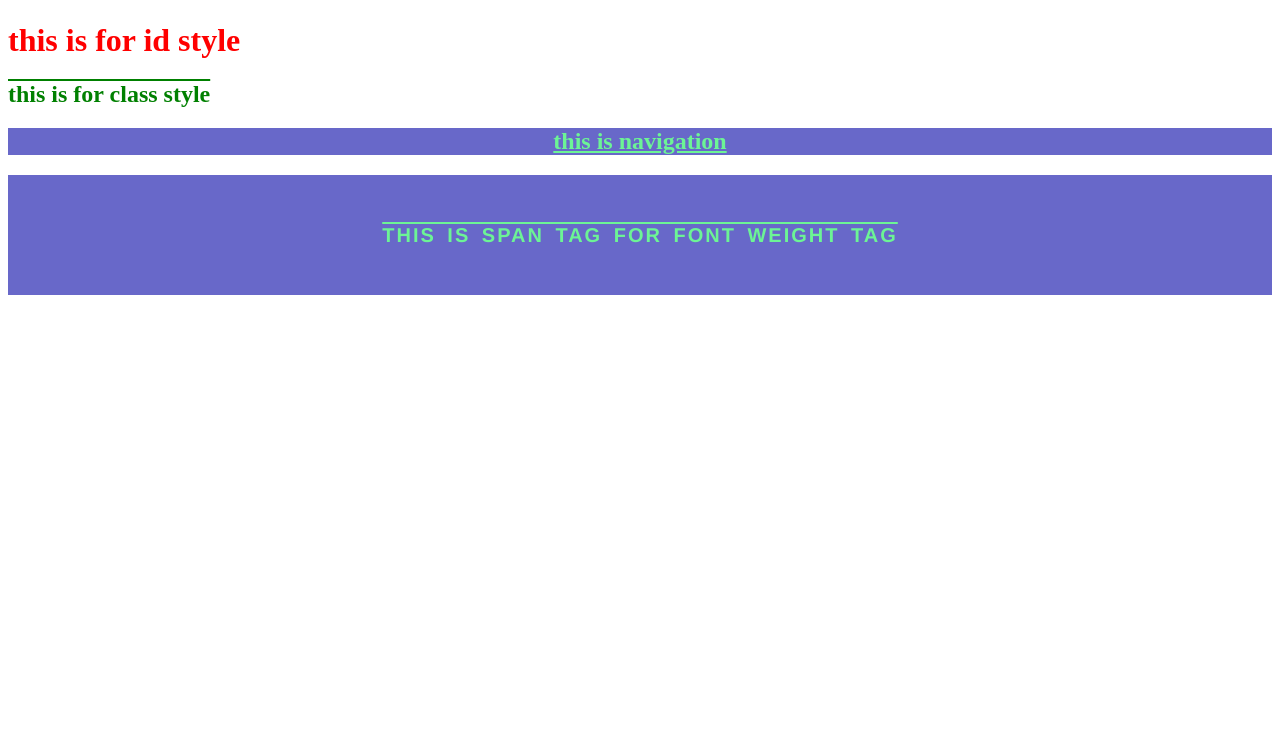
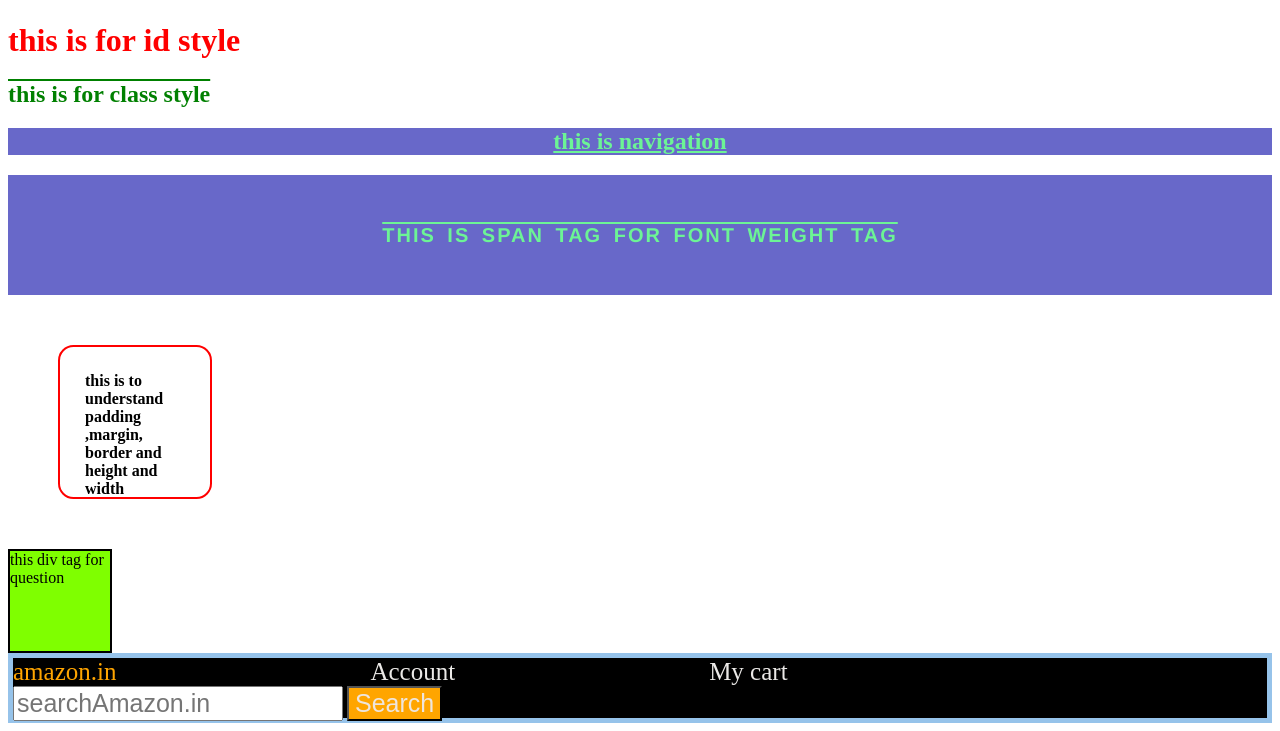
Before and after one commit to chandraprakashvaishnav2006-blip/web-development-git, a plain HTML site: page index.html in a window 1280 px wide. Shown: the part 3202-3933 px from the top of the page. Before the commit the page ends 3510 px from the top, so only its background shows below. Drawn offline with Linux system fonts and the light colour scheme.

Commit message:
1st amazon bar

```diff
--- a/index.html
+++ b/index.html
@@ -131,5 +131,15 @@
 <div id="font-weight-demo">
     <h1>this is span tag for font weight tag</h1>
 </div>
+
+<h4 id="main1">this is to understand padding ,margin, border and height and width </h4>
+<div id="jk">this div tag for question</div>
+<div id="jk1">
+    <a id="l1">amazon.in</a>
+    <a id="l2">Account</a>
+    <a id="l3">My cart</a>
+    <input id="l4" type="text" placeholder="searchAmazon.in">
+    <button id="l5">Search</button>
+</div>
 </body>
 </html>
--- a/style.css
+++ b/style.css
@@ -29,3 +29,61 @@ p{
     text-transform: uppercase;
 
 }
+#main1{
+    height:100px;
+    width:100px;
+    /* border-width: 20px;
+    border-color: aqua;
+    border-style: solid; */
+    border:2px solid red;
+    border-radius:10%;
+    padding-left:25px ;
+    padding-right: 25px ;
+    padding-top: 25px;
+    padding-bottom: 25px;
+    margin-left: 50px;
+    margin-right: 50px;
+    margin-top: 50px;
+    margin-bottom: 50px;
+}
+#jk{
+    height:100px;
+    width:100px;
+    background-color: chartreuse;
+    border-width: 2px;
+    border-style:solid;
+}
+#jk1{
+    background-color: black;
+    height:60px;
+    border-style:solid;
+    border-color: rgb(150, 195, 234);
+    border-width:5px;
+
+}
+#l1{
+    color:orange;
+    font-size:25px;
+    margin-right:250px;
+}
+#l2{
+    color:rgb(235, 233, 231);
+    font-size:25px;
+    margin-right:250px;
+
+}
+#l3{
+     color:rgb(235, 233, 231);
+    font-size:25px;
+    margin-right:250px;
+}
+#l4{
+     color:rgb(235, 233, 231);
+    font-size:25px;
+
+}
+#l5{
+     color:rgb(238, 229, 221);
+     background-color: orange;
+    font-size:25px;
+}
```
